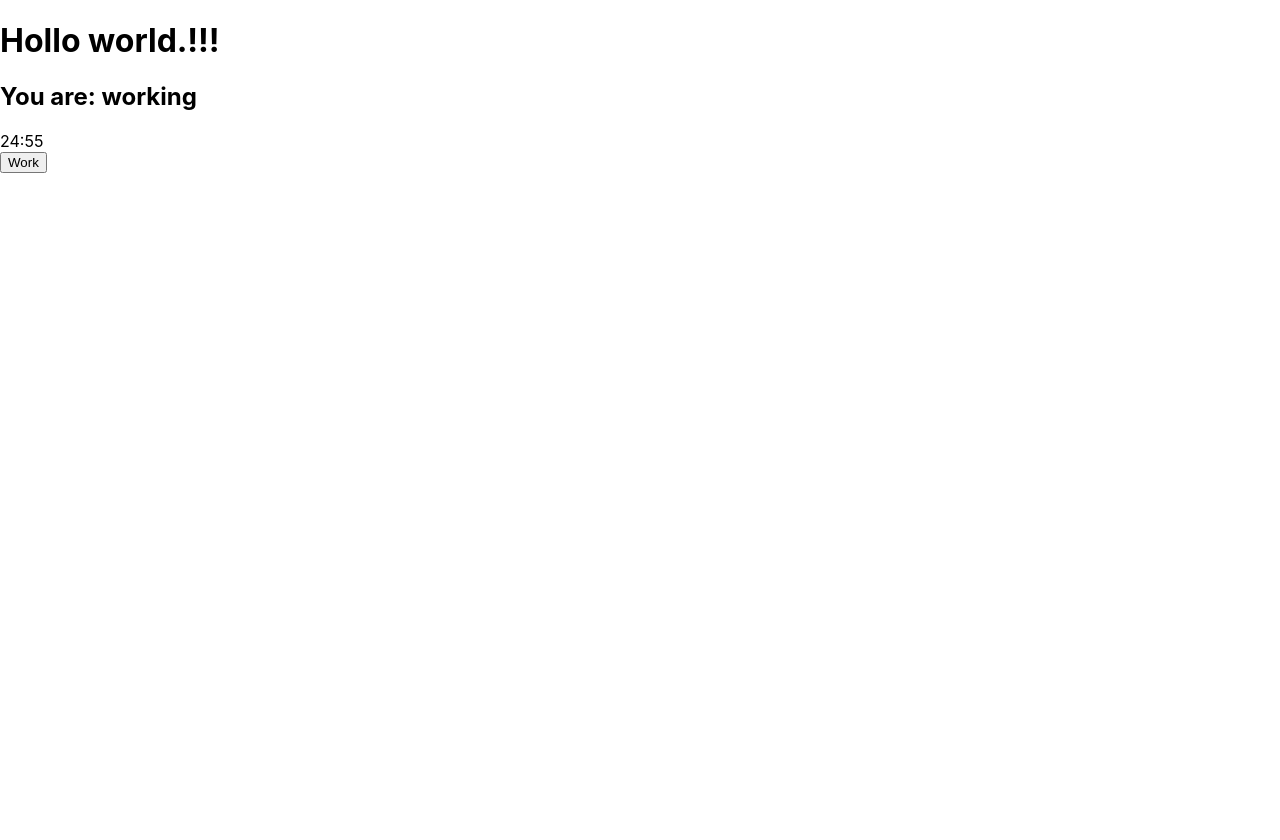
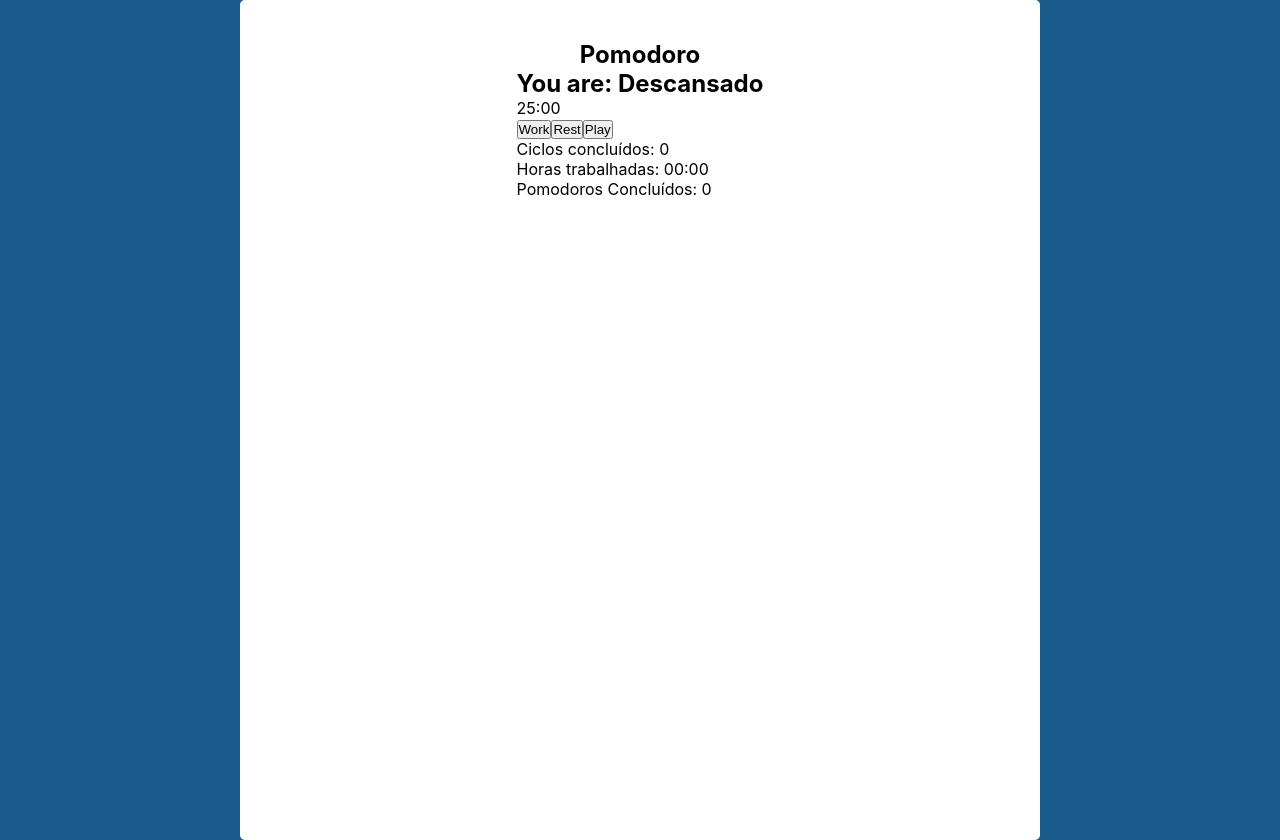
Before and after one commit to SamuelBarbosaDev/pomodoro-react, a React (Create React App) app: page / in a window 1280 px wide. Before the commit the page ends 800 px from the top, so only its background shows below. Built offline with nearby package versions, Linux system fonts and the light colour scheme.

Commit message:
feat: Trabalhando no projeto `Pomodoro` - parte 1

```diff
--- a/src/App.tsx
+++ b/src/App.tsx
@@ -5,8 +5,13 @@ import { PomodoroTimer } from './components/pomodoro-timer'
 function App(): JSX.Element {
     return (
         <main>
-            <h1>Hollo world.!!!</h1>
-            <PomodoroTimer defaultPomodoroTime={1500}/>
+            <section className='main-container'>
+                <h1>Pomodoro</h1>
+                <PomodoroTimer PomodoroTime={1500}
+                shortRestTime={300}
+                longRestTime={900}
+                cycles={4}/>
+            </section>
         </main>
     );
 }
--- a/src/components/pomodoro-timer.tsx
+++ b/src/components/pomodoro-timer.tsx
@@ -1,29 +1,133 @@
-import React from 'react';
+import React, { useEffect, useState, useCallback } from 'react';
 import { useInterval } from '../hooks/use-interval';
 import { Timer } from './timer';
 import { Button } from './button';
+import { secondsToTime } from '../utils/seconds-to-time';
+
+const bellStart = require('../sounds/bell-start.mp3');
+const bellFinish = require('../sounds/bell-finish.mp3');
+
+const audioStartWorking = new Audio(bellStart);
+const audioStopWorking = new Audio(bellFinish);
 
 interface Props {
-    defaultPomodoroTime: number;
+    PomodoroTime: number;
+    shortRestTime: number;
+    longRestTime: number;
+    cycles: number;
 }
 
 export function PomodoroTimer(props: Props): JSX.Element {
-    const [mainTime, setMainTime] = React.useState(props.defaultPomodoroTime);
+    const [mainTime, setMainTime] = React.useState(props.PomodoroTime);
+    const [timeCounting, setTimeCounting] = useState(false);
+    const [working, setWorking] = useState(false);
+    const [resting, setResting] = useState(false);
+    const [cyclesQtdManager, setCyclesQtdManager] = useState(
+        new Array(props.cycles - 1).fill(true),
+    );
+    const [completedCycles, setCompletedCycles] = useState(0);
+    const [fullWorkingTime, setFullWorkingTime] = useState(0);
+    const [numberOfPomodoros, setNumberOfPomodoros] = useState(0);
 
-    useInterval(() => {
-        setMainTime(mainTime - 1);
-    }, 1000);
+    useInterval(
+        () => {
+            setMainTime(mainTime - 1);
+            if (working) setFullWorkingTime(fullWorkingTime + 1);
+        },
+        timeCounting ? 1000 : null,
+    );
+
+    const configureWork = useCallback(() => {
+        setTimeCounting(true);
+        setWorking(true);
+        setResting(false);
+        setMainTime(props.PomodoroTime);
+        audioStartWorking.play();
+    }, [
+        setTimeCounting,
+        setWorking,
+        setResting,
+        setMainTime,
+        props.PomodoroTime,
+    ]);
+
+    const configureRest = useCallback(
+        (long: boolean) => {
+            setTimeCounting(true);
+            setWorking(false);
+            setResting(true);
+
+            if (long) {
+                setMainTime(props.longRestTime);
+            } else {
+                setMainTime(props.shortRestTime);
+            }
+
+            audioStopWorking.play();
+        },
+        [
+            setTimeCounting,
+            setWorking,
+            setResting,
+            setMainTime,
+            props.longRestTime,
+            props.shortRestTime,
+        ],
+    );
+
+    useEffect(() => {
+        if (working) document.body.classList.add('working');
+        if (resting) document.body.classList.remove('working');
+        if (mainTime > 0) return;
+        if (working && cyclesQtdManager.length > 0) {
+            configureRest(false);
+            cyclesQtdManager.pop();
+        } else if (working && cyclesQtdManager.length <= 0) {
+            configureRest(true);
+            setCyclesQtdManager(new Array(props.cycles - 1).fill(true));
+            setCompletedCycles(completedCycles + 1);
+        }
+
+        if (working) setNumberOfPomodoros(numberOfPomodoros + 1);
+        if (resting) configureWork();
+    }, [
+        working,
+        resting,
+        mainTime,
+        cyclesQtdManager,
+        numberOfPomodoros,
+        completedCycles,
+        configureRest,
+        setCyclesQtdManager,
+        configureWork,
+        props.cycles,
+    ]);
+
     return (
-        <main>
-            <h2>You are: working</h2>
+        <div className='pomodoro'>
+            <h2>You are: {working ? 'Trabalhando' : 'Descansado'}</h2>
             <Timer mainTime={mainTime} />
 
             <div className="controls">
                 <Button
                     text="Work"
-                    onClick={() => console.log('Work...')}
+                    onClick={() => configureWork()}
+                ></Button>
+                <Button
+                    text="Rest"
+                    onClick={() => configureRest(false)}
+                ></Button>
+                <Button
+                    text={timeCounting ? 'Pause' : 'Play'}
+                    onClick={() => setTimeCounting(!timeCounting)}
+                    className={!working && !resting ? 'hidden' : ''}
                 ></Button>
             </div>
-        </main>
+            <div className='details'>
+                <p>Ciclos concluídos: {completedCycles}</p>
+                <p>Horas trabalhadas: {secondsToTime(fullWorkingTime)}</p>
+                <p>Pomodoros Concluídos: {numberOfPomodoros}</p>
+            </div>
+        </div>
     );
 }
--- a/src/index.css
+++ b/src/index.css
@@ -1,5 +1,20 @@
+/* Global */
+*{
+  padding: 0;
+  margin: 0;
+}
+
+:root{
+  font-size: 62.5%;
+}
+
+html{
+  scroll-behavior: smooth;
+}
+
 body {
   margin: 0;
+  font-size: 1.6rem;
   font-family: -apple-system, BlinkMacSystemFont, 'Segoe UI', 'Roboto', 'Oxygen',
     'Ubuntu', 'Cantarell', 'Fira Sans', 'Droid Sans', 'Helvetica Neue',
     sans-serif;
@@ -11,3 +26,40 @@ code {
   font-family: source-code-pro, Menlo, Monaco, Consolas, 'Courier New',
     monospace;
 }
+
+a{
+  text-decoration: none;
+}
+
+ul{
+  list-style: none;
+}
+
+/* Colors */
+:root{
+  --color-white: #FFFFFF;
+  --color-black: #000000;
+  --color-1: #1C5C8C;
+  --color-2: #F29B18;
+
+}
+/* Main */
+main{
+  width: 100vw;
+  display: flex;
+  min-height: 100vh;
+  align-items: center;
+  background-color: var(--color-1);
+}
+
+.main-container{
+  width: 80rem;
+  display: flex;
+  margin: 0 auto;
+  min-height: 80rem;
+  align-items: center;
+  padding: 4rem 0 0 0;
+  border-radius: 0.5rem;
+  flex-direction: column;
+  background-color: var(--color-white);
+}
```
Also changed, not shown: 2 other files (tests, documents, lock files or other folders).
